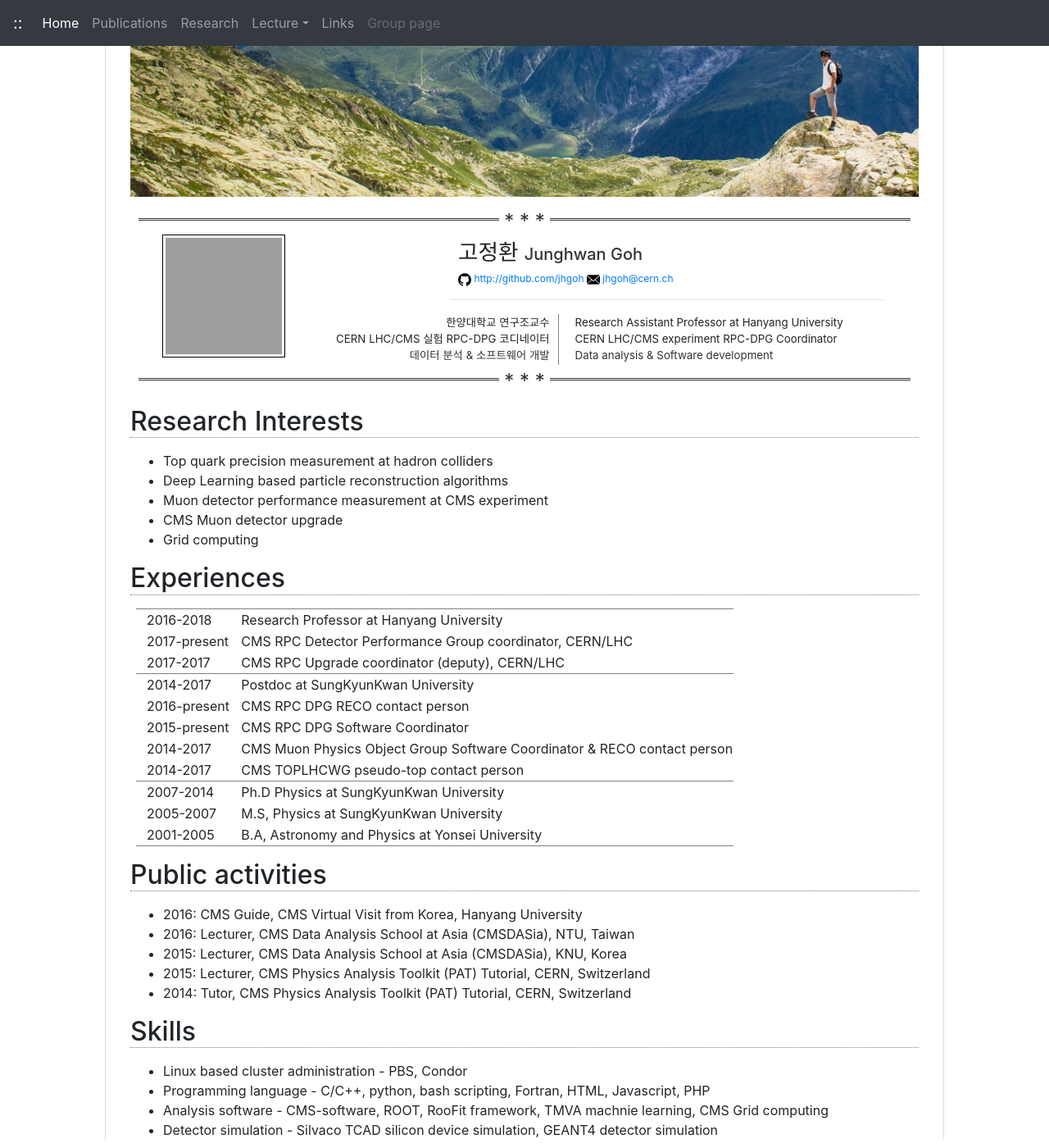
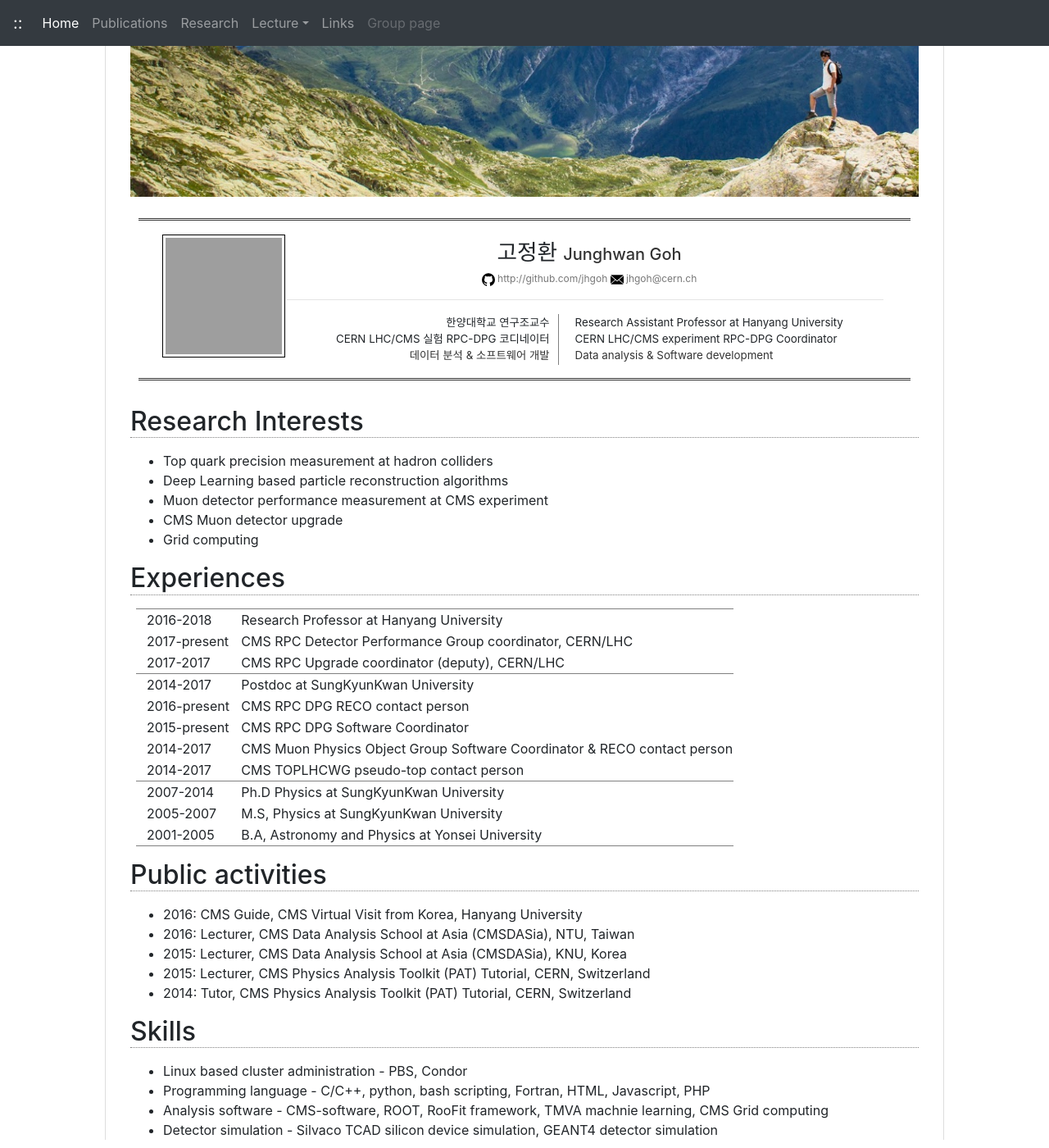
Before and after one commit to jhgoh/jhgoh.github.io, a Jekyll site: the page built from index.html, in a window 1280 px wide and 1400 px high, scrolled down 266 px. Shown: the whole window at 82% size. Built offline with Jekyll 4.4.1, drawn with Linux system fonts in a browser that asks for light colours; nearby versions of some CDN libraries; grey boxes are pictures that could not be loaded.

Commit message:
card styling

```diff
--- a/index.html
+++ b/index.html
@@ -10,6 +10,8 @@ table.cv-card {
   width:900px;
   margin:10px;
 }
+table.cv-card a {color:#777;}
+table.cv-card a:hover {color:#333;}
 hr.cv-card {
   overflow: visible; /* For IE */
   padding: 0;
@@ -17,7 +19,7 @@ hr.cv-card {
   border-top: medium double #333;
   color: #333; text-align: center;
 }
-hr.cv-card:after {
+hr.cv-card-inter:after {
   content: "* * *";
   display: inline-block;
   position: relative;
@@ -26,14 +28,12 @@ hr.cv-card:after {
   padding: 0 0.25em;
   background: white;
 }
-hr.cv_card a {color:#777;}
-hr.cv_card a:hover {color:#333;}
 </style>
 <div style="width:100%;margin:auto;padding:10px;">
 <hr class="cv-card" />
 <table class="cv-card"><tr>
   <td rowspan="2" style="vertical-align:top;text-align:right" width="170px"><img src="https://avatars0.githubusercontent.com/u/4388926?s=250" style="width:150px;padding:3px;border:1px solid black" /></td>
-  <td colspan="2" style="vertical-align:top;padding-left:200px;text-align:left">
+  <td colspan="2" style="vertical-align:top;text-align:center">
     <h1 style="border:0;font-size:20pt">{{site.data.userinfo.name_kr}} <span style="font-size:15pt;color:#333">{{site.data.userinfo.name_en}}</span></h1>
     <div class="social" style="padding-left:10px;font-size:9pt">
       {%if site.data.userinfo.github%}<a href="http://github.com/{{ site.data.userinfo.github }}" target="_blank"><img class="icon" src="/assets/icon-16x16/github.png"/> http://github.com/{{ site.data.userinfo.github }}</a>{%endif%}
```
